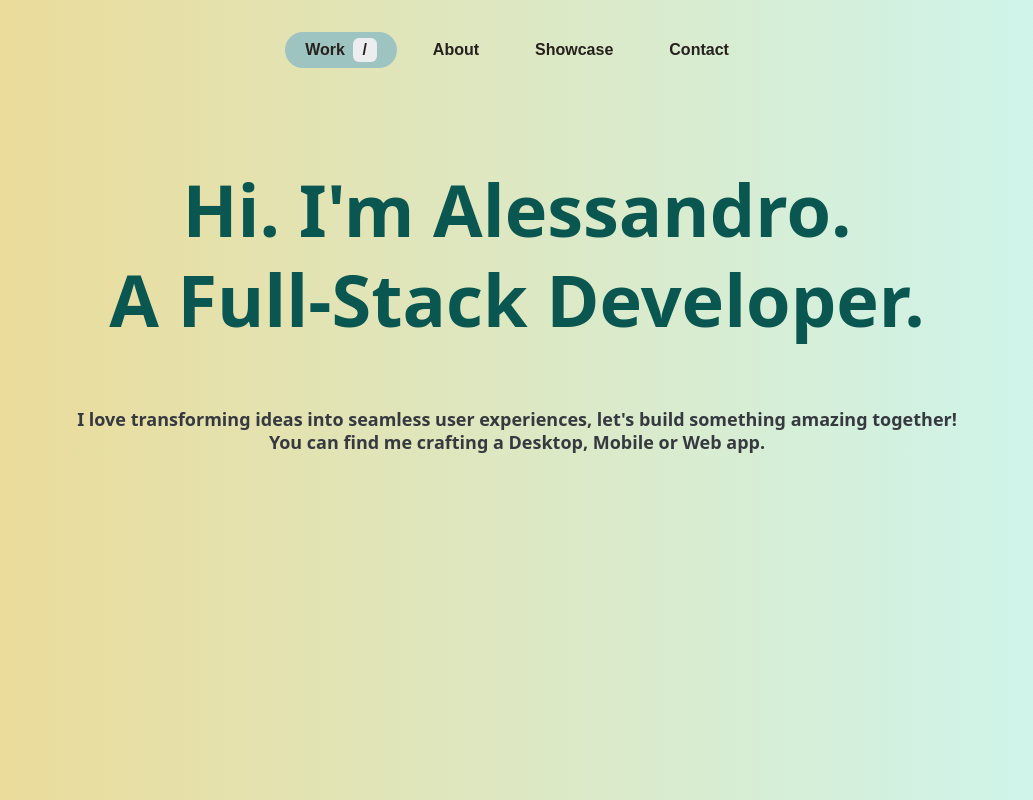
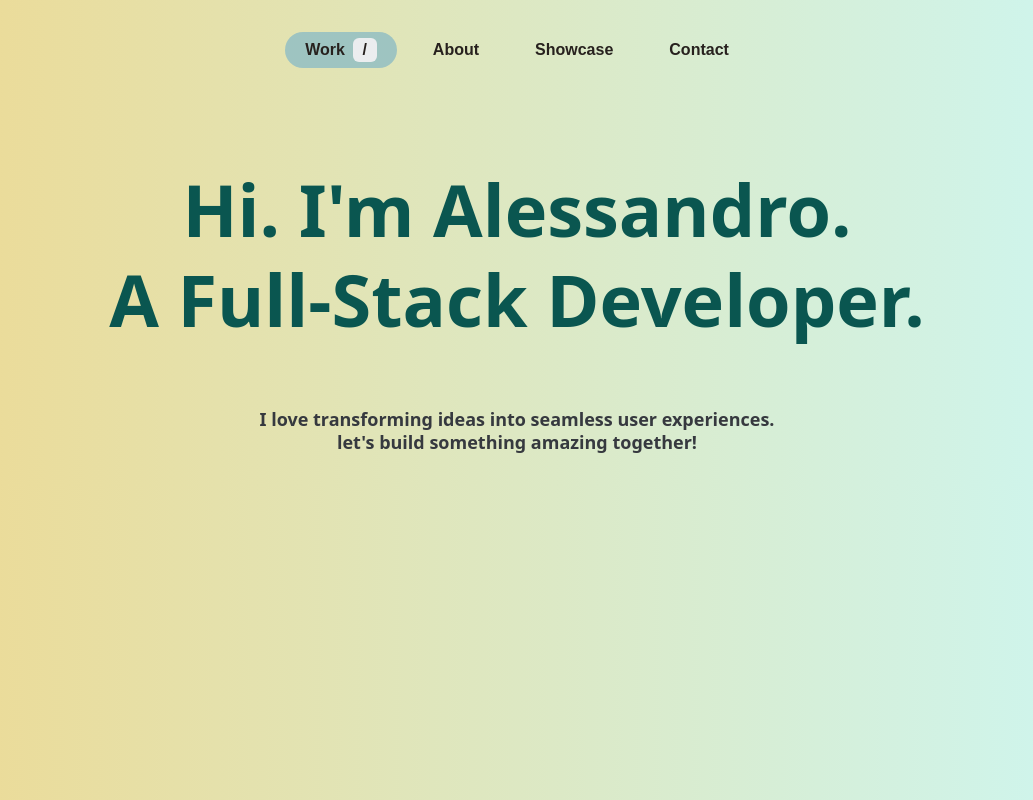
Before and after one commit to Ale-1508/portfolio, a Next.js app: page / in a window 1280 px wide. Shown: the whole page, without its empty margins (123-1156 px from the left). Built offline with nearby package versions, Linux system fonts and the light colour scheme.

Commit message:
WhoAmI update

```diff
--- a/src/app/home/components/WhoAmI.tsx
+++ b/src/app/home/components/WhoAmI.tsx
@@ -15,16 +15,24 @@ const TitleSection = () => {
 
 const DescriptionSection = () => {
   return(
-    <h1 className="
-      w-full text-lg text-center
-      leading-tight
+    <div className="
+      text-center justify-center items-center
+      flex flex-col gap-2 group
       font-semibold font-sans
-      flex flex-row justify-center
       text-gray-700
       selection:bg-primary-500 selection:text-primary-50"
     >
-      I love transforming ideas into seamless user experiences, let's build something amazing together!<br/>You can find me crafting a Desktop, Mobile or Web app.
-    </h1>
+      <h1 className="leading-tight text-lg
+        flex flex-row justify-center">
+        I love transforming ideas into seamless user experiences.<br/> let's build something amazing together!
+      </h1>
+      <p className="text-md w-fit
+        opacity-0 group-hover:opacity-100
+        transition-opacity duration-500 ease-in-out"
+      >
+        You can find me crafting a Desktop, Mobile or Web app.
+      </p>
+    </div>
   )
 }
 
```
